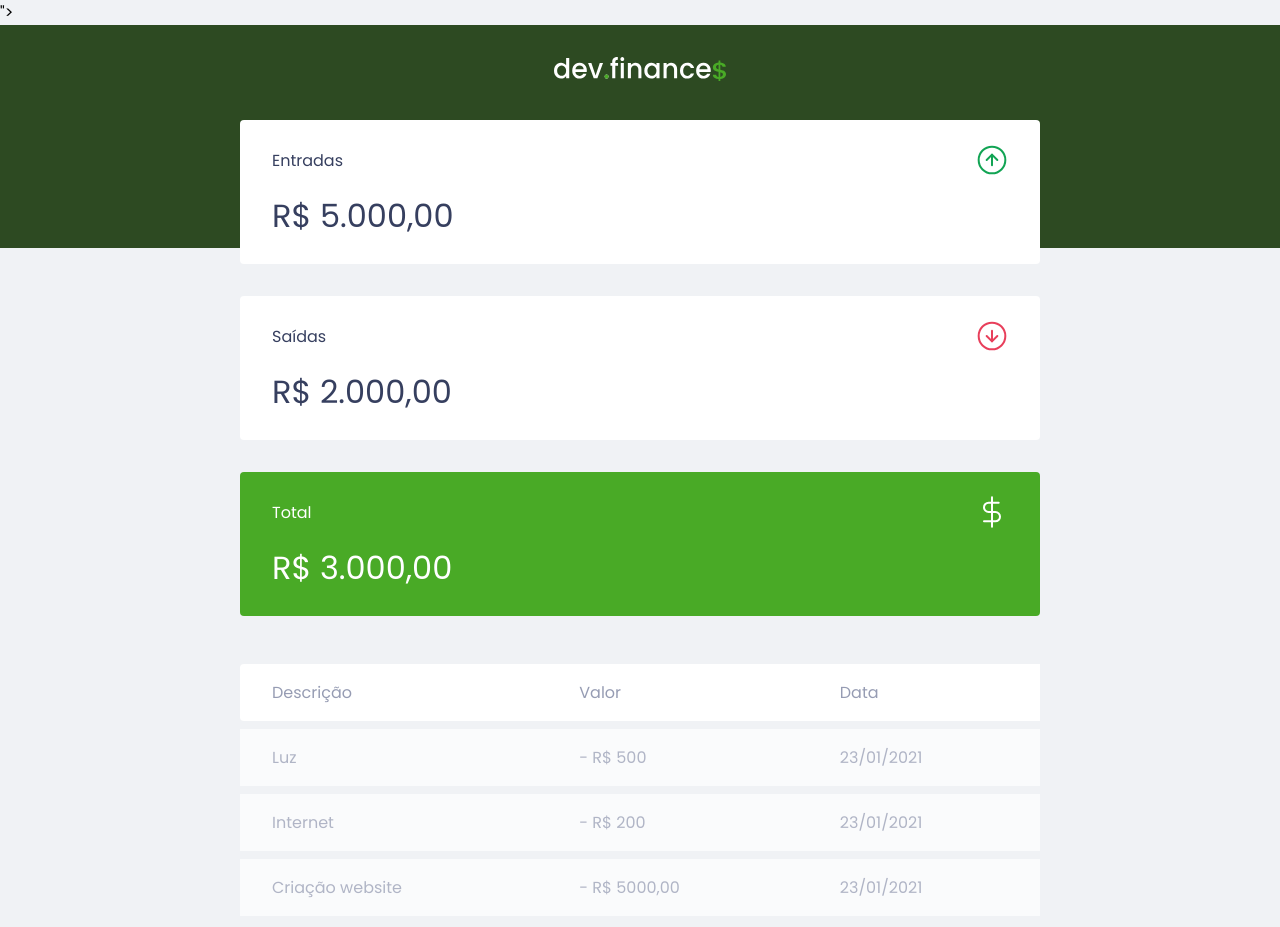
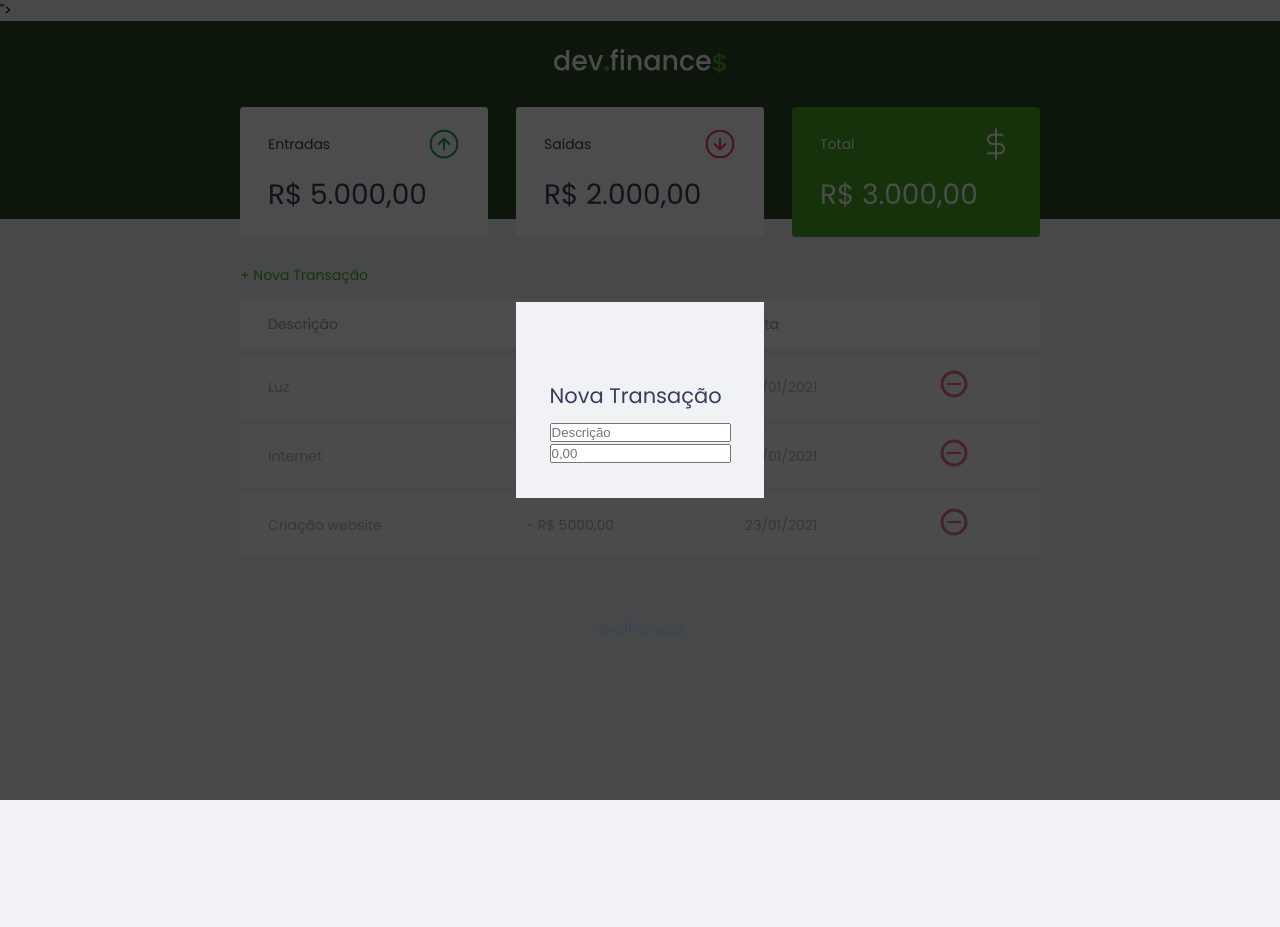
Before and after one commit to Mariofreirebraga/maratona_discovery, a plain HTML site: page index.html in a window 1280 px wide. Shown: the top 927 px of the page. After the commit the page ends 800 px from the top, so only its background shows below. Drawn offline with Linux system fonts and the light colour scheme.

Commit message:
aula de modal

```diff
--- a/index.html
+++ b/index.html
@@ -45,9 +45,14 @@
         </div>
 
     </section>
-    <section id="transaction">
+    <section id="transaction" style="
+            display:block;
+            width: 100%;
+            overflow-x: auto;
+">
         <h2 class="sr-only">Transações</h2>
 
+        <a href="#" class="button new">+ Nova Transação</a>
         <table id="data-table">
             <thead>
             <tr>
@@ -55,28 +60,75 @@
             <th>Descrição</th>
             <th>Valor</th>
             <th>Data</th>
+            <th></th>
             </thead>
             <tbody>
             <tr>
                 <td>Luz</td>
                 <td>- R$ 500</td>
                 <td>23/01/2021</td>
+                <td>
+                    <img src="./assets/assets/minus.svg" alt="Remover Transação">
+                </td>
             </tr>
             <tr>
                 <td>Internet</td>
                 <td>- R$ 200</td>
                 <td>23/01/2021</td>
+                <td>
+                    <img src="./assets/assets/minus.svg" alt="Remover Transação">
+                </td>
             </tr>
             <tr>
                 <td>Criação website</td>
                 <td>- R$ 5000,00</td>
                 <td>23/01/2021</td>
+                <td>
+                    <img src="./assets/assets/minus.svg" alt="Remover Transação">
+                </td>
             </tr>
             </tbody>
         </table>
     </section>
 
 </main>
+
+
+<div class="modal-overlay active">
+    <div class="modal">
+        <div id="form">
+            <h2>Nova Transação</h2>
+            <form action="">
+                <div class="input-group">
+                    <label
+                            class="sr-only"
+                            for="description"></label>
+                    <input
+                        type="text"
+                        id="description"
+                        name="description"
+                        placeholder="Descrição"
+                    />
+                </div>
+
+                <div class="input-group">
+                    <label
+                            class="sr-only"
+                            for="amount"></label>
+                    <input
+                            type="number"
+                            step="0.01"
+                            id="amount"
+                            name="amount"
+                            placeholder="0,00"
+                    />
+                </div>
+            </form>
+        </div>
+    </div>
+</div>
+
+
 <footer>
     <p>dev.finance$</p>
 </footer>
--- a/style.css
+++ b/style.css
@@ -6,6 +6,10 @@
     margin: 0;
     padding: 0;
     box-sizing: border-box;
+}
+
+html {
+    font-size: 93.75%;
 }
 
 body {
@@ -20,7 +24,7 @@ body {
     padding: 0;
     margin: -1px;
     overflow: hidden;
-    clip: rect(0, 0, 0);
+    clip: rect(0, 0, 0, 0);
     white-space: nowrap;
     border-width: 0;
 }
@@ -36,6 +40,20 @@ h2 {
     color: var(--dark-blue);
 
     font-weight: normal;
+}
+
+a {
+    color: #49AA26;
+    text-decoration: none;
+}
+
+a:hover {
+    color: #3dd705;
+}
+
+button.new {
+    display: inline-block;
+    margin-bottom: .8rem;
 }
 
 
@@ -86,16 +104,31 @@ header {
     background: #49AA26;
     color: white;
 }
+#transaction {
+    display: block;
+    width: 100%;
+    overflow: auto;
+}
 
 #data-table{
     width: 100%;
     border-spacing: 0 0.5rem;
     color: #969cb3;
+
+    }
+
+table thead tr th:first-child,
+table tbody tr th:first-child
+
+{
+    border-radius: 0.25rem 0 0 0.25rem;
 }
 
-table thead tr th:first-child,
-table tbody tr th:first-child {
-    border-radius: 0.25rem 0 0 0.25rem;
+table thead tr th:last-child,
+table tbody tr th:last-child
+
+{
+    border-radius: 0 0.25rem 0.25rem 0;
 }
 
 table thead th {
@@ -133,6 +166,34 @@ table tbody tr:hover {
 }
 
 
+.modal-overlay {
+    width: 100%;
+    height: 100%;
+
+    background-color: rgba(0,0,0,0.7);
+
+    position: fixed;
+    top: 0;
+
+    display: flex;
+    align-items: center;
+    justify-content: center;
+
+    opacity: 0;
+    visibility: hidden;
+}
+
+.modal-overlay.active {
+    opacity: 1;
+    visibility: visible;
+}
+
+.modal {
+    background: #F0F2f5;
+    padding: 2.4rem;
+
+}
+
 
 footer {
     text-align: center;
@@ -141,3 +202,17 @@ footer {
 
     opacity: 0.6;
 }
+
+
+
+@media (min-width: 800px) {
+    html {
+        font-size: 87.5%;
+    }
+
+    #balance {
+        display: grid;
+        grid-template-columns: repeat(3, 1fr);
+        gap: 2rem;
+    }
+}
```
